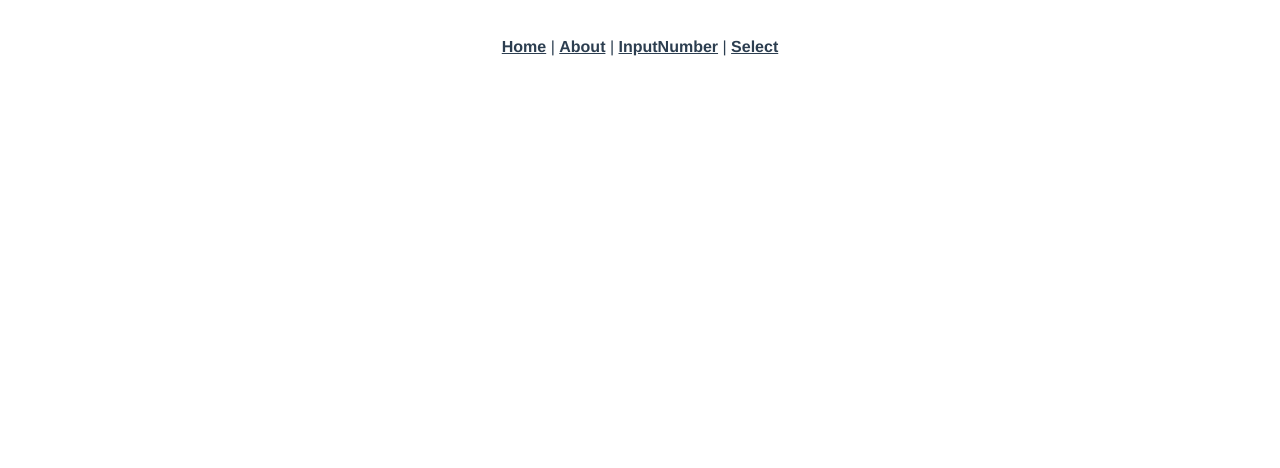
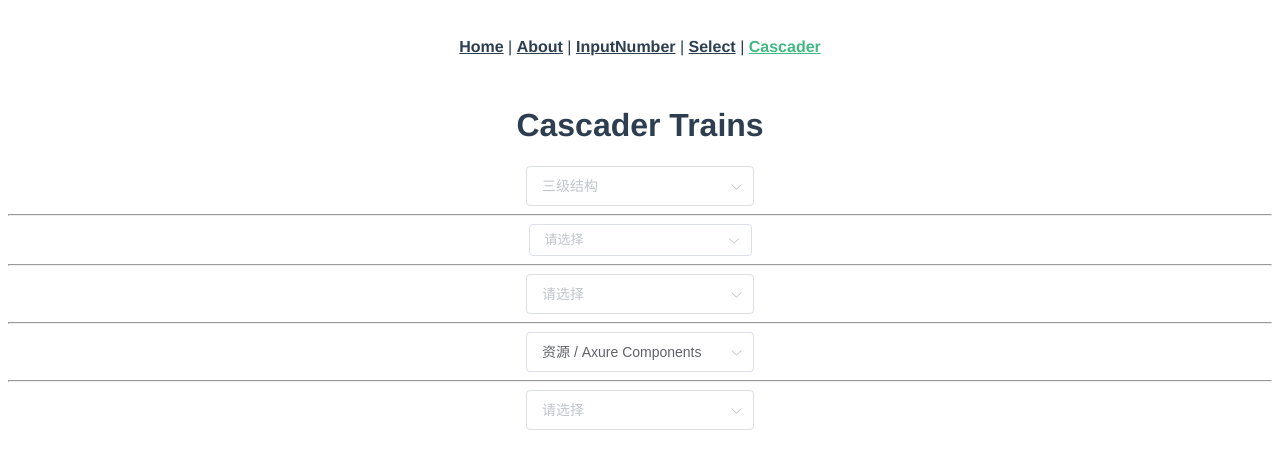
Before and after one commit to IDEAL-YANG/ContinueElement, a Vue app: page /cascader in a window 1280 px wide. Shown: the top 468 px of the page. Built offline with nearby package versions, Linux system fonts and the light colour scheme.

Commit message:
添加Cascader Page练习

```diff
--- a/src/App.vue
+++ b/src/App.vue
@@ -4,7 +4,8 @@
       <router-link to="/">Home</router-link> |
       <router-link to="/about">About</router-link> |
       <router-link to="/inputnumber">InputNumber</router-link> |
-      <router-link to="/select">Select</router-link>
+      <router-link to="/select">Select</router-link> |
+      <router-link to="/cascader">Cascader</router-link>
     </div>
     <router-view/>
   </div>
--- /dev/null
+++ b/src/components/Cascader.vue
@@ -0,0 +1,290 @@
+<template>
+  <div>
+    <el-cascader
+      :options="options"
+      @change="handleChange"
+      v-model="selectedOptions"
+      separator="***"
+      placeholder="三级结构"
+      clearable></el-cascader>
+    <hr>
+    <el-cascader
+      :options="options"
+      @change="handleChange"
+      v-model="selectedOptions2"
+      expand-trigger="hover" size="small"></el-cascader>
+    <hr>
+    <el-cascader
+      :options="options"
+      @change="handleChange"
+      v-model="selectedOptions3"
+      :show-all-levels="false"
+      filterable
+      change-on-select></el-cascader>
+    <hr>
+    <el-cascader
+      :options="options"
+      @change="handleChange"
+      v-model="selectedOptions4"
+      filterable></el-cascader>
+    <hr>
+    <el-cascader
+      :options="customOptions"
+      :props="props"
+      @active-item-change="handleItemChange"
+      v-model="selectedOptions5"></el-cascader>
+
+  </div>
+</template>
+
+<script>
+export default {
+  name: 'Cascader',
+  data () {
+    return {
+      options: [
+        {
+          value: 'zhinan',
+          label: '指南',
+          children: [{
+            value: 'shejiyuanze',
+            label: '设计原则',
+            disabled: true,
+            children: [{
+              value: 'yizhi',
+              label: '一致'
+            }, {
+              value: 'fankui',
+              label: '反馈'
+            }, {
+              value: 'xiaolv',
+              label: '效率'
+            }, {
+              value: 'kekong',
+              label: '可控'
+            }]
+          }, {
+            value: 'daohang',
+            label: '导航',
+            children: [{
+              value: 'cexiangdaohang',
+              label: '侧向导航'
+            }, {
+              value: 'dingbudaohang',
+              label: '顶部导航'
+            }]
+          }]
+        },
+        {
+          value: 'zujian',
+          label: '组件',
+          children: [{
+            value: 'basic',
+            label: 'Basic',
+            children: [{
+              value: 'layout',
+              label: 'Layout 布局'
+            }, {
+              value: 'color',
+              label: 'Color 色彩'
+            }, {
+              value: 'typography',
+              label: 'Typography 字体'
+            }, {
+              value: 'icon',
+              label: 'Icon 图标'
+            }, {
+              value: 'button',
+              label: 'Button 按钮'
+            }]
+          }, {
+            value: 'form',
+            label: 'Form',
+            children: [{
+              value: 'radio',
+              label: 'Radio 单选框'
+            }, {
+              value: 'checkbox',
+              label: 'Checkbox 多选框'
+            }, {
+              value: 'input',
+              label: 'Input 输入框'
+            }, {
+              value: 'input-number',
+              label: 'InputNumber 计数器'
+            }, {
+              value: 'select',
+              label: 'Select 选择器'
+            }, {
+              value: 'cascader',
+              label: 'Cascader 级联选择器'
+            }, {
+              value: 'switch',
+              label: 'Switch 开关'
+            }, {
+              value: 'slider',
+              label: 'Slider 滑块'
+            }, {
+              value: 'time-picker',
+              label: 'TimePicker 时间选择器'
+            }, {
+              value: 'date-picker',
+              label: 'DatePicker 日期选择器'
+            }, {
+              value: 'datetime-picker',
+              label: 'DateTimePicker 日期时间选择器'
+            }, {
+              value: 'upload',
+              label: 'Upload 上传'
+            }, {
+              value: 'rate',
+              label: 'Rate 评分'
+            }, {
+              value: 'form',
+              label: 'Form 表单'
+            }]
+          }, {
+            value: 'data',
+            label: 'Data',
+            children: [{
+              value: 'table',
+              label: 'Table 表格'
+            }, {
+              value: 'tag',
+              label: 'Tag 标签'
+            }, {
+              value: 'progress',
+              label: 'Progress 进度条'
+            }, {
+              value: 'tree',
+              label: 'Tree 树形控件'
+            }, {
+              value: 'pagination',
+              label: 'Pagination 分页'
+            }, {
+              value: 'badge',
+              label: 'Badge 标记'
+            }]
+          }, {
+            value: 'notice',
+            label: 'Notice',
+            children: [{
+              value: 'alert',
+              label: 'Alert 警告'
+            }, {
+              value: 'loading',
+              label: 'Loading 加载'
+            }, {
+              value: 'message',
+              label: 'Message 消息提示'
+            }, {
+              value: 'message-box',
+              label: 'MessageBox 弹框'
+            }, {
+              value: 'notification',
+              label: 'Notification 通知'
+            }]
+          }, {
+            value: 'navigation',
+            label: 'Navigation',
+            children: [{
+              value: 'menu',
+              label: 'NavMenu 导航菜单'
+            }, {
+              value: 'tabs',
+              label: 'Tabs 标签页'
+            }, {
+              value: 'breadcrumb',
+              label: 'Breadcrumb 面包屑'
+            }, {
+              value: 'dropdown',
+              label: 'Dropdown 下拉菜单'
+            }, {
+              value: 'steps',
+              label: 'Steps 步骤条'
+            }]
+          }, {
+            value: 'others',
+            label: 'Others',
+            children: [{
+              value: 'dialog',
+              label: 'Dialog 对话框'
+            }, {
+              value: 'tooltip',
+              label: 'Tooltip 文字提示'
+            }, {
+              value: 'popover',
+              label: 'Popover 弹出框'
+            }, {
+              value: 'card',
+              label: 'Card 卡片'
+            }, {
+              value: 'carousel',
+              label: 'Carousel 走马灯'
+            }, {
+              value: 'collapse',
+              label: 'Collapse 折叠面板'
+            }]
+          }]
+        },
+        {
+          value: 'ziyuan',
+          label: '资源',
+          children: [{
+            value: 'axure',
+            label: 'Axure Components'
+          }, {
+            value: 'sketch',
+            label: 'Sketch Templates'
+          }, {
+            value: 'jiaohu',
+            label: '组件交互文档'
+          }]
+        }],
+      selectedOptions: [],
+      selectedOptions2: [],
+      selectedOptions3: [],
+      selectedOptions4: ['ziyuan','axure'],
+      customOptions: [
+        {
+          name: '江苏',
+          citys: []
+        },
+        {
+          name: '浙江',
+          citys: []
+        }
+      ],
+      props: {
+        label: 'name',
+        value: 'name',
+        children: 'citys'
+      },
+      selectedOptions5: []
+    }
+  },
+  methods: {
+    handleChange (value) {
+      console.log(value)
+    },
+    handleItemChange(val) {
+      console.log('active item:', val);
+      setTimeout(_ => {
+        if (val.indexOf('江苏') > -1 && !this.customOptions[0].citys.length) {
+          this.customOptions[0].citys = [{
+            name: '南京'
+          }];
+        } else if (val.indexOf('浙江') > -1 && !this.customOptions[1].citys.length) {
+          this.customOptions[1].citys = [{
+            name: '杭州'
+          }];
+        }
+      }, 300);
+    }
+  }
+}
+</script>
+
+<style scoped>
+
+</style>
--- a/src/router.js
+++ b/src/router.js
@@ -3,6 +3,7 @@ import Router from 'vue-router'
 import Home from './views/Home.vue'
 import InputNumberPage from './views/InputNumberPage'
 import SelectPage from './views/SelectPage'
+import CascaderPage from './views/CascaderPage'
 
 Vue.use(Router)
 
@@ -32,6 +33,11 @@ export default new Router({
       path: '/select',
       name: 'select',
       component: SelectPage
+    },
+    {
+      path: '/cascader',
+      name: 'cascader',
+      component: CascaderPage
     }
   ]
 })
--- /dev/null
+++ b/src/views/CascaderPage.vue
@@ -0,0 +1,21 @@
+<template>
+  <div>
+    <h1>Cascader Trains</h1>
+    <cascader></cascader>
+  </div>
+</template>
+
+<script>
+import Cascader from '@/components/Cascader'
+
+export default {
+  name: 'CascaderPage',
+  components: {
+    Cascader
+  }
+}
+</script>
+
+<style scoped>
+
+</style>
--- a/src/views/SelectPage.vue
+++ b/src/views/SelectPage.vue
@@ -1,6 +1,6 @@
 <template>
   <div>
-    <h1>Select</h1>
+    <h1>Select Trains</h1>
     <temp-select></temp-select>
   </div>
 </template>
```
